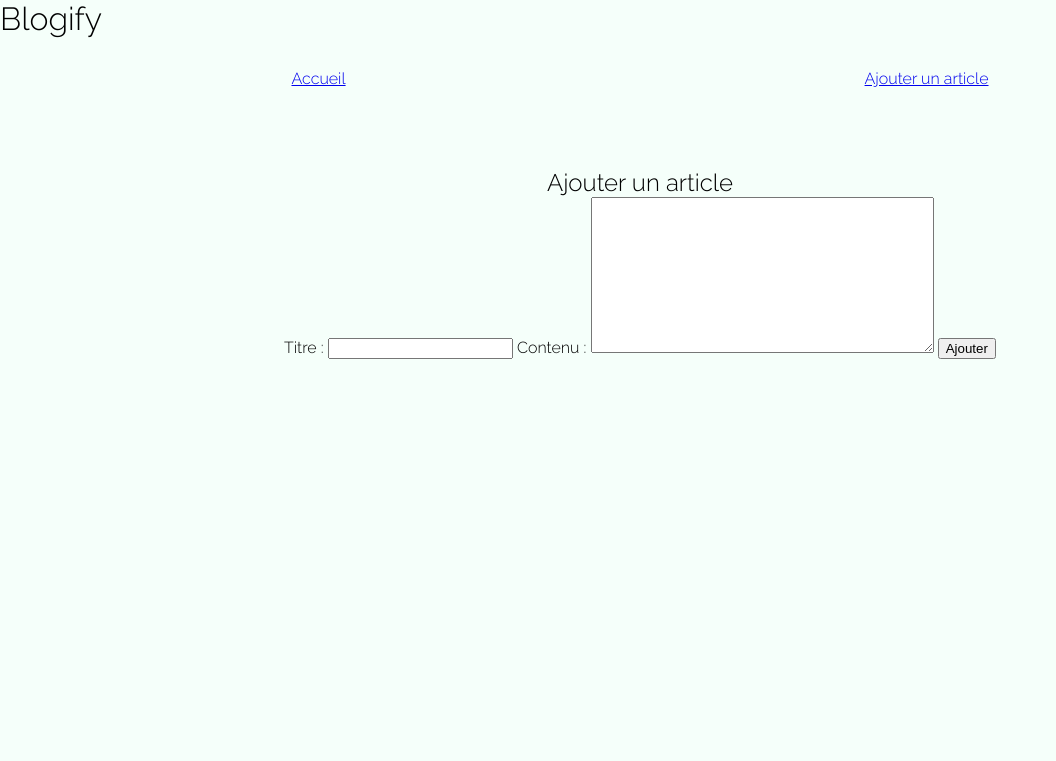
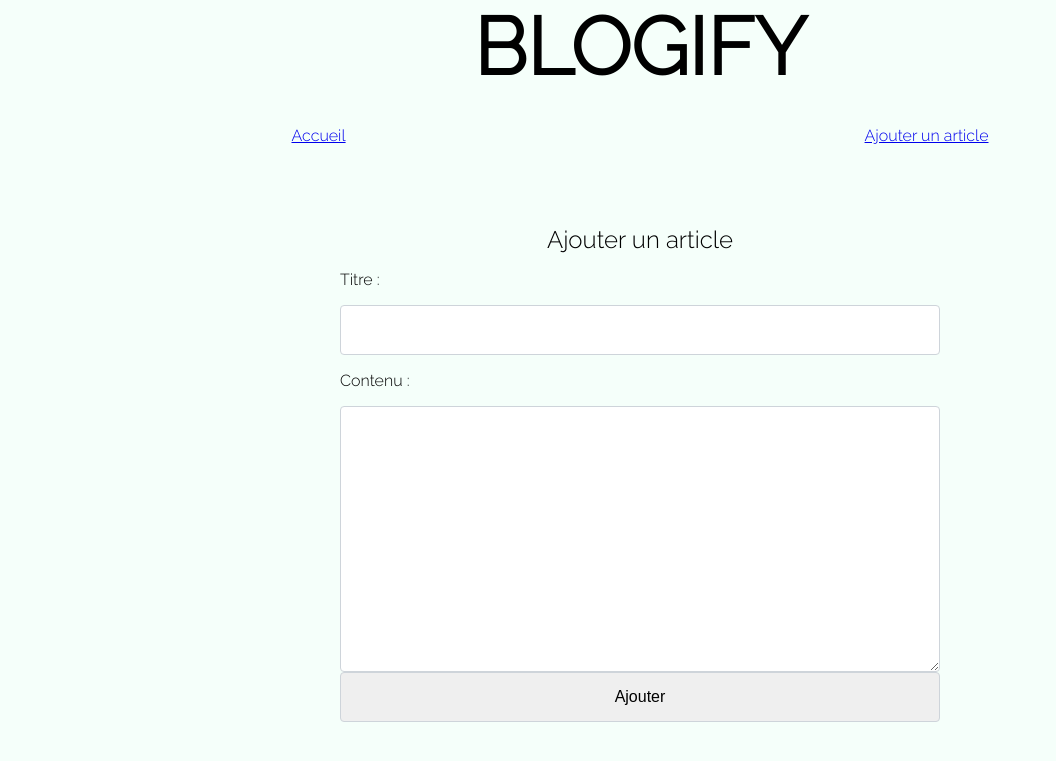
Before and after one commit to SebastienCozeDev/blogify, a Django app: page /blog/create/ in a window 1280 px wide. Shown: the top 761 px of the page, without its empty margins (0-1056 px from the left). Run offline with Django 4.2, Linux system fonts and the light colour scheme; the visitor is signed in with stand-in values (Sample User, id 1).

Commit message:
Mise en forme des formulaires.

```diff
--- a/src/posts/static/css/style.css
+++ b/src/posts/static/css/style.css
@@ -10,6 +10,13 @@ nav {
     margin: 2rem;
     display: flex;
     justify-content: space-around;
+}
+
+h1 {
+    font-size: 5em;
+    font-weight: 800;
+    text-align: center;
+    text-transform: uppercase;
 }
 
 #blog {
@@ -71,3 +78,19 @@ nav {
 .post-detail > h5 {
     margin-bottom: 1rem;
 }
+
+input, textarea {
+    display: block;
+    border: 1px solid #CED4DA;
+    border-radius: .25rem;
+    font-size: 1rem;
+    min-width: 600px;
+    padding: .75rem;
+    line-height: 1.5;
+}
+
+label {
+    display: inline-block;
+    box-sizing: border-box;
+    margin: 1rem 0;
+}
```
